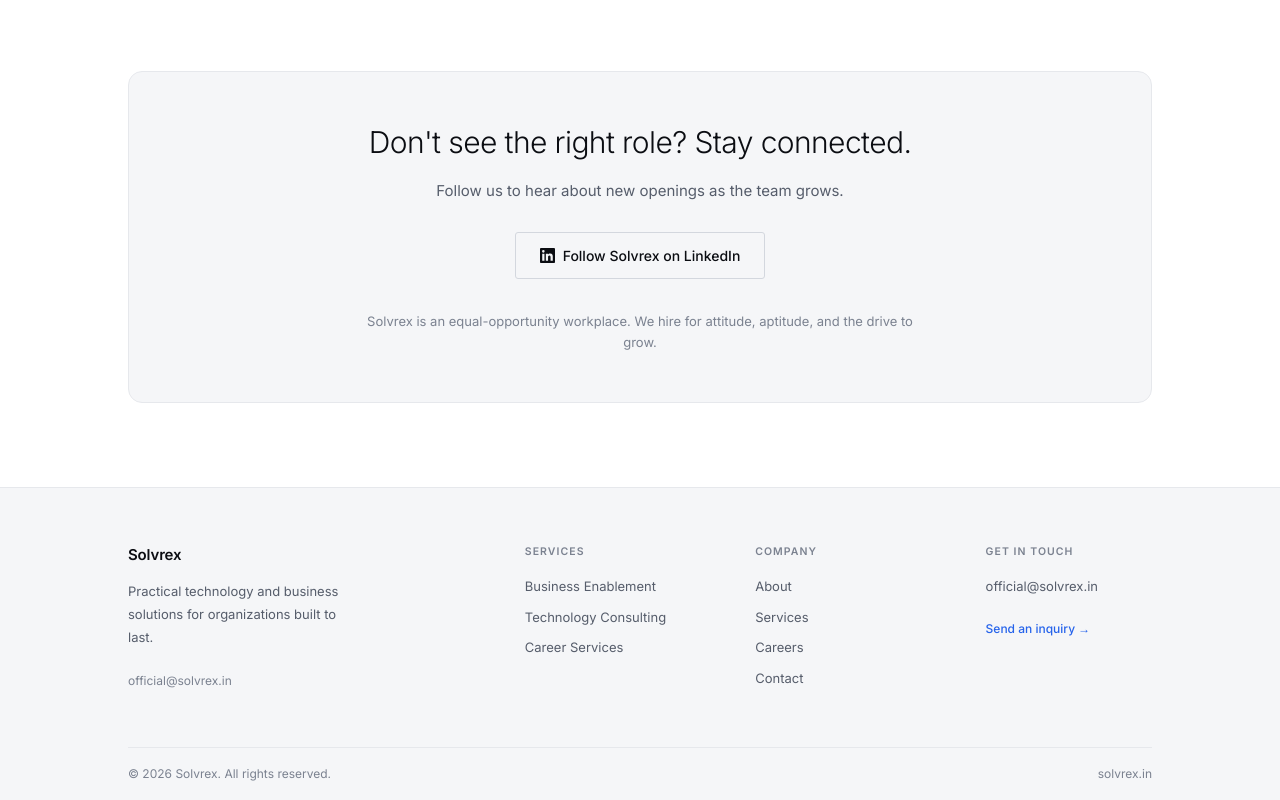
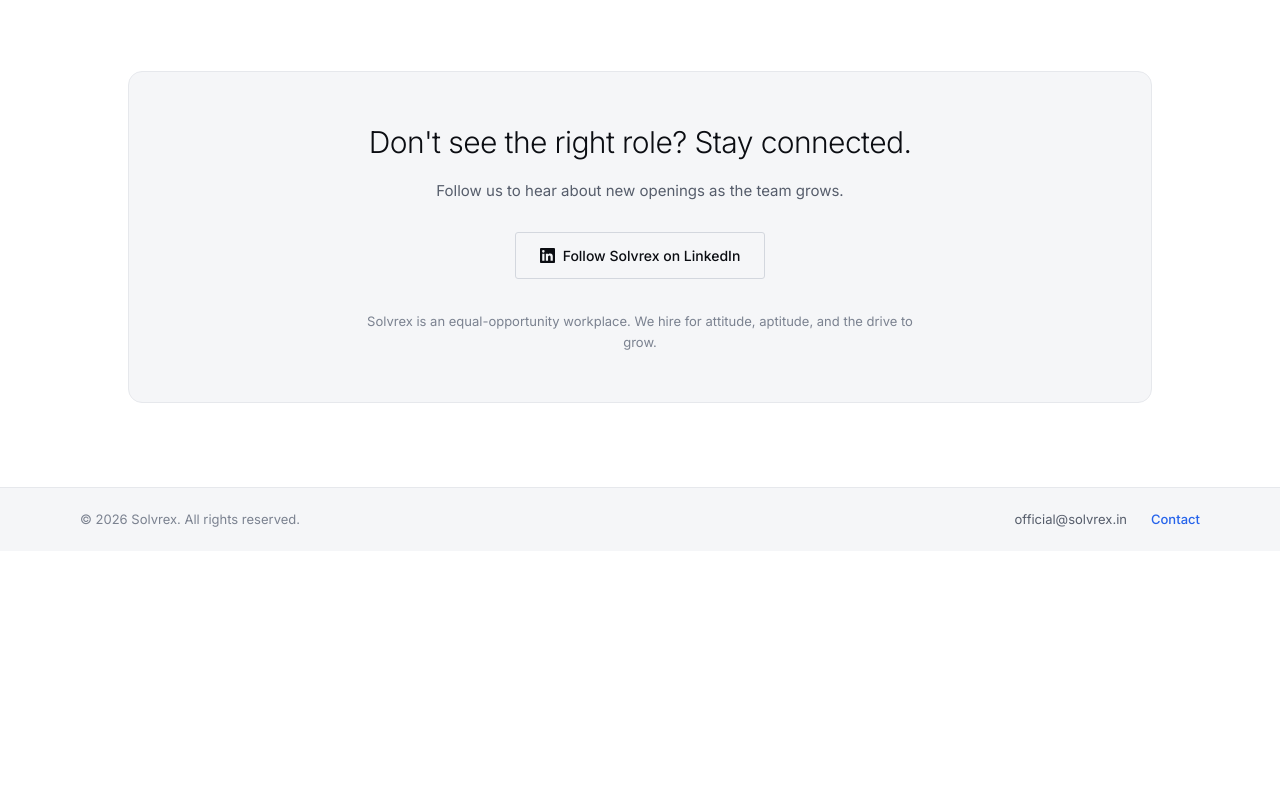
Before and after one commit to tulsi-kumari/Solvrexplatform, a Next.js app: page /careers in a window 1280 px wide. Shown: the part 1223-2023 px from the top of the page. After the commit the page ends 1774 px from the top, so only its background shows below. Built offline with nearby package versions, Linux system fonts and the light colour scheme.

Commit message:
Compact footer (email + Contact only); dark Aurora mult 0.2
Footer reduced to one slim row — copyright + contact email + Contact link;
removed the duplicated Services/Company link columns. Dark Aurora intensity
lowered to 0.2.

Co-Authored-By: Claude Opus 4.8 (1M context) <noreply@anthropic.com>

```diff
--- a/app/globals.css
+++ b/app/globals.css
@@ -39,7 +39,7 @@
   --sx-blue-hover: #3b6aff;
   --sx-blue-light: #7a9dff;
   --sx-glow: 0.4;
-  --sx-aurora-mult: 0.3;
+  --sx-aurora-mult: 0.2;
   --sx-nav-bg: rgba(13, 14, 20, 0.72);
   --sx-selection: rgba(77, 124, 255, 0.25);
 }
--- a/components/Footer.tsx
+++ b/components/Footer.tsx
@@ -1,122 +1,33 @@
-"use client";
-
-import Link from 'next/link';
-import { C } from '@/lib/theme';
-import { siteConfig } from '@/lib/site';
-import { SERVICES } from '@/data/services';
-
-const displayDomain = siteConfig.url.replace(/^https?:\/\//, '');
-
-const columnLabel = {
-  fontSize: '10.5px',
-  fontWeight: 600,
-  letterSpacing: '0.1em',
-  textTransform: 'uppercase' as const,
-  color: C.textSubtle,
-  marginBottom: '18px',
-};
-
-const linkStyle = {
-  display: 'block',
-  fontSize: '13px',
-  color: C.textMuted,
-  marginBottom: '11px',
-  transition: 'color 0.15s',
-};
-
-function FooterLink({ href, children }: { href: string; children: React.ReactNode }) {
-  return (
-    <Link
-      href={href}
-      style={linkStyle}
-      onMouseEnter={(e) => { e.currentTarget.style.color = C.text; }}
-      onMouseLeave={(e) => { e.currentTarget.style.color = C.textMuted; }}
-    >
-      {children}
-    </Link>
-  );
-}
+import Link from "next/link";
+import { C } from "@/lib/theme";
+import { siteConfig } from "@/lib/site";
 
 export function Footer() {
-  const services = SERVICES.map((s) => [s.title, `/services/${s.slug}`] as const);
-  const company = [
-    ['About', '/about'],
-    ['Services', '/services'],
-    ['Careers', '/careers'],
-    ['Contact', '/contact'],
-  ] as const;
+  const year = new Date().getFullYear();
 
   return (
     <footer style={{ backgroundColor: C.bgFooter, borderTop: `1px solid ${C.border}` }}>
-      <div className="sx-container">
-        {/* Main grid */}
       <div
-          className="sx-footer-grid"
+        className="sx-container"
         style={{
-            display: 'grid',
-            gridTemplateColumns: '2fr 1fr 1fr 1fr',
-            gap: '64px',
-            padding: '56px 0 48px',
-            borderBottom: `1px solid ${C.border}`,
+          display: "flex",
+          flexWrap: "wrap",
+          alignItems: "center",
+          justifyContent: "space-between",
+          gap: "16px",
+          padding: "22px 0",
         }}
       >
-          {/* Brand */}
-          <div>
-            <p style={{ fontSize: '15px', fontWeight: 600, color: C.text, marginBottom: '14px', letterSpacing: '-0.01em' }}>
-              {siteConfig.name}
+        <p style={{ fontSize: "13px", color: C.textSubtle }}>
+          © {year} {siteConfig.name}. All rights reserved.
         </p>
-            <p style={{ fontSize: '13px', color: C.textMuted, lineHeight: 1.75, maxWidth: '220px' }}>
-              Practical technology and business solutions for organizations built to last.
-            </p>
-            <p style={{ marginTop: '24px', fontSize: '12px', color: C.textSubtle }}>
-              {siteConfig.contactEmail}
-            </p>
-          </div>
-
-          {/* Services */}
-          <div>
-            <p style={columnLabel}>Services</p>
-            {services.map(([label, href]) => (
-              <FooterLink key={label} href={href}>{label}</FooterLink>
-            ))}
-          </div>
-
-          {/* Company */}
-          <div>
-            <p style={columnLabel}>Company</p>
-            {company.map(([label, href]) => (
-              <FooterLink key={label} href={href}>{label}</FooterLink>
-            ))}
-          </div>
-
-          {/* Contact */}
-          <div>
-            <p style={columnLabel}>Get in touch</p>
-            <a
-              href={`mailto:${siteConfig.contactEmail}`}
-              style={linkStyle}
-              onMouseEnter={(e) => { e.currentTarget.style.color = C.text; }}
-              onMouseLeave={(e) => { e.currentTarget.style.color = C.textMuted; }}
-            >
+        <div style={{ display: "flex", alignItems: "center", gap: "24px", flexWrap: "wrap" }}>
+          <a href={`mailto:${siteConfig.contactEmail}`} style={{ fontSize: "13px", color: C.textMuted }}>
             {siteConfig.contactEmail}
           </a>
-            <Link
-              href="/contact"
-              style={{ display: 'inline-flex', alignItems: 'center', gap: '5px', marginTop: '12px', fontSize: '12px', color: C.blue, fontWeight: 500 }}
-            >
-              Send an inquiry →
+          <Link href="/contact" style={{ fontSize: "13px", color: C.blueLight, fontWeight: 500 }}>
+            Contact
           </Link>
-          </div>
-        </div>
-
-        {/* Bottom bar */}
-        <div style={{ display: 'flex', alignItems: 'center', justifyContent: 'space-between', height: '52px' }}>
-          <p style={{ fontSize: '12px', color: C.textSubtle }}>
-            © {new Date().getFullYear()} {siteConfig.name}. All rights reserved.
-          </p>
-          <p style={{ fontSize: '12px', color: C.textSubtle }}>
-            {displayDomain}
-          </p>
         </div>
       </div>
     </footer>
```
Lines whose indentation alone changed are shown as unchanged.
